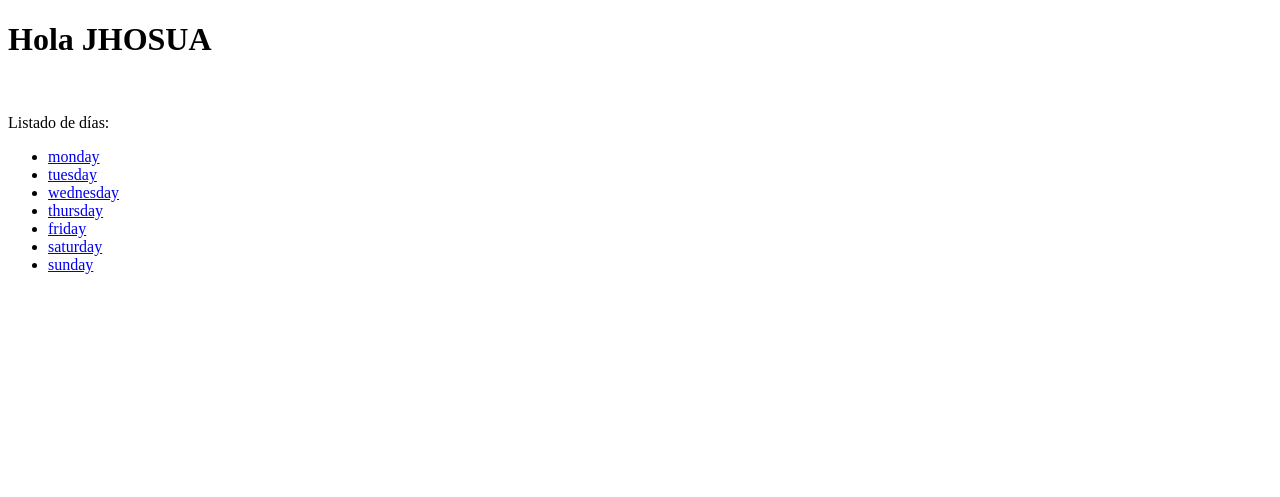
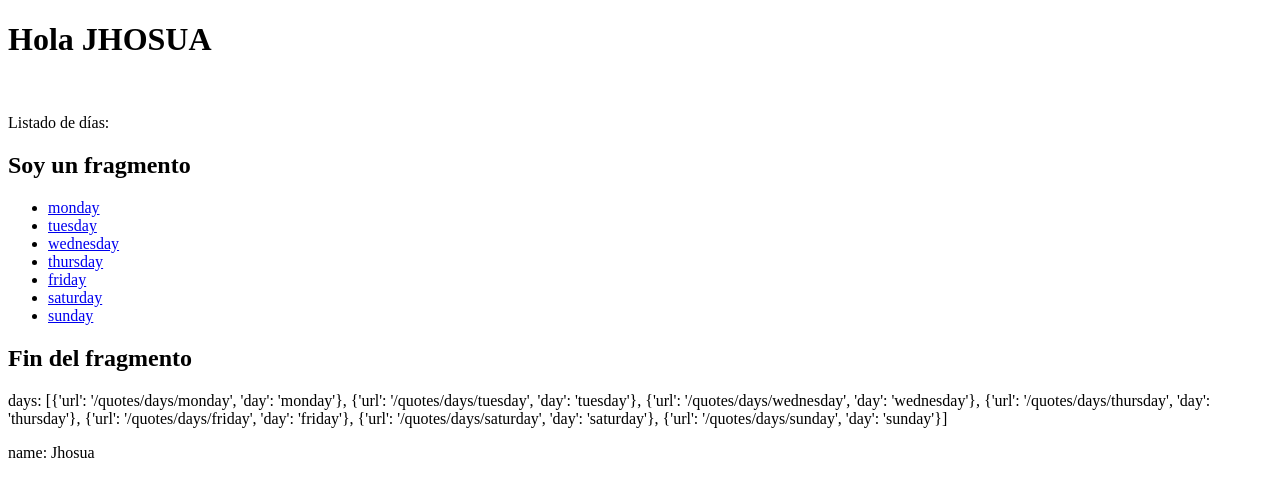
Before and after one commit to jhosuapp/python-django-course, a Django app: page /quotes/ in a window 1280 px wide. Shown: the top 497 px of the page. Run offline with Django 5.2, Linux system fonts and the light colour scheme.

Commit message:
feat: partials

```diff
--- /dev/null
+++ b/04-playground/quotes/templates/quotes/includes/endpartial.html
@@ -0,0 +1,5 @@
+<div>
+    <h2>Fin del fragmento</h2>
+    <p>days: {{ days }}</p>
+    <p>name: {{ name }}</p>
+</div>
--- /dev/null
+++ b/04-playground/quotes/templates/quotes/includes/partial.html
@@ -0,0 +1,3 @@
+<div>
+    <h2>Soy un fragmento</h2>
+</div>
--- a/04-playground/quotes/templates/quotes/quotes.html
+++ b/04-playground/quotes/templates/quotes/quotes.html
@@ -9,6 +9,7 @@
     <h1>Hola {{ name|upper }}</h1>
     <br>
     <p>Listado de días:</p>
+    {% include './includes/partial.html' %}
     <ul>
         {% for item in days %}
             <li>
@@ -20,4 +21,5 @@
             <p>No se han encontrado los días de la semana</p>
         {% endfor %}
     </ul>
+    {% include './includes/endpartial.html' with days=days name=name %}
 {% endblock content %}
```
